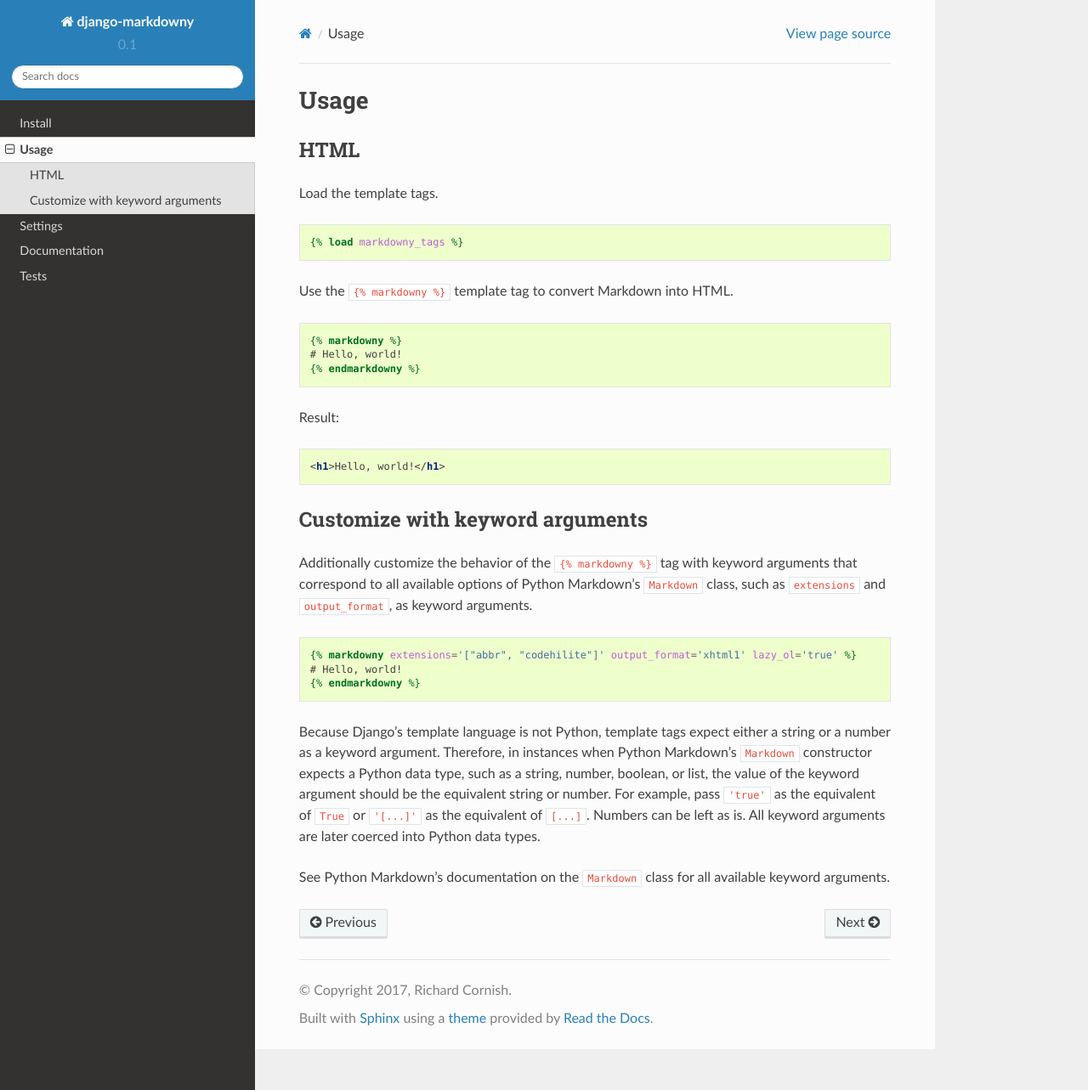
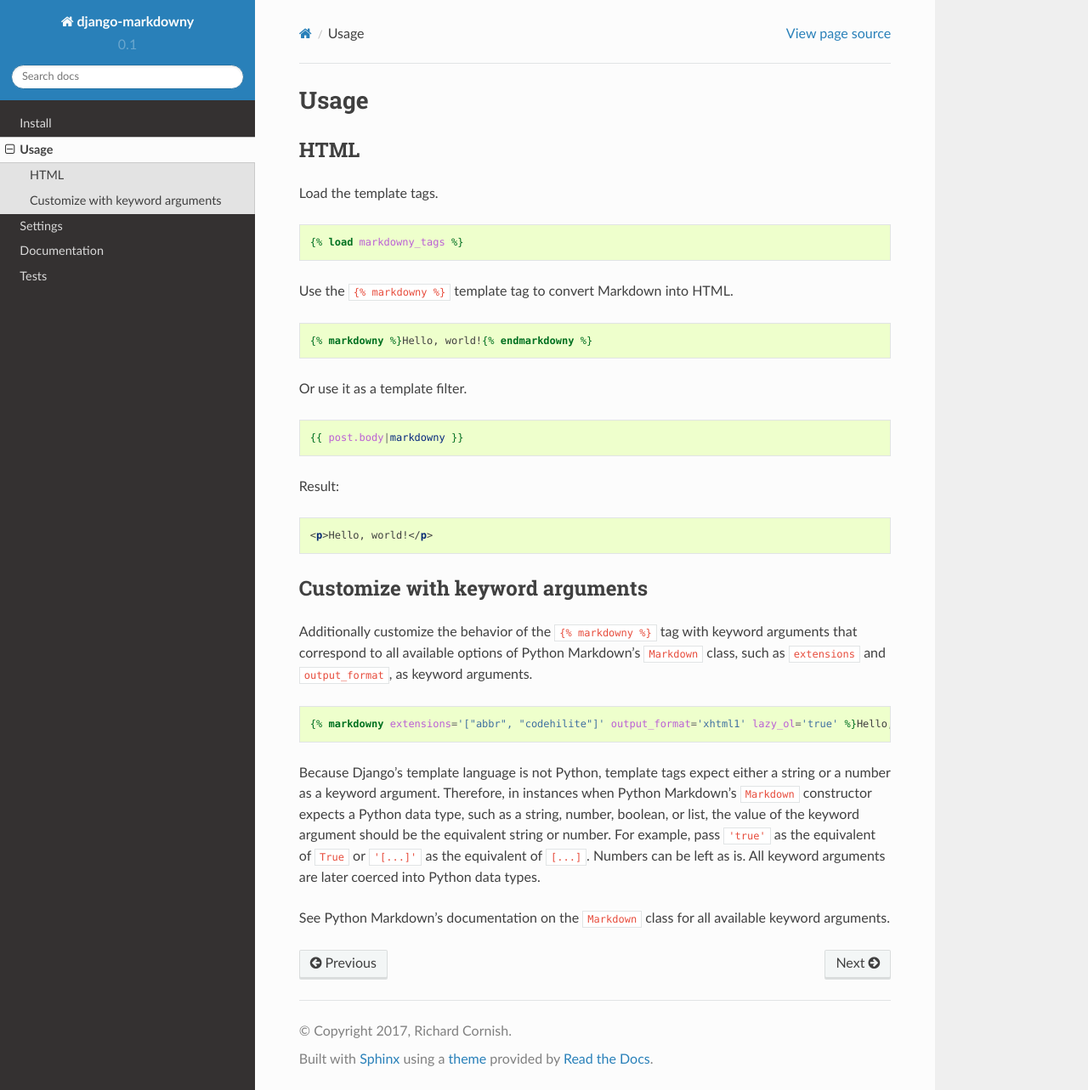
Before and after one commit to richardcornish/django-markdowny, a Sphinx documentation site: the page built from docs/usage.rst, in a window 1280 px wide and 1283 px high. Shown: the whole window at 85% size. Built offline with Sphinx 7.4.7 and the Read the Docs theme 2.0.0, drawn with Linux system fonts in a browser that asks for light colours.

Commit message:
Added template filter

```diff
--- a/docs/usage.rst
+++ b/docs/usage.rst
@@ -16,15 +16,19 @@ Use the ``{% markdowny %}`` template tag to convert Markdown into HTML.
 
 .. code-block:: django
 
-   {% markdowny %}
-   # Hello, world!
-   {% endmarkdowny %}
+   {% markdowny %}Hello, world!{% endmarkdowny %}
+
+Or use it as a template filter.
+
+.. code-block:: django
+
+   {{ post.body|markdowny }}
 
 Result:
 
 .. code-block:: html
 
-   <h1>Hello, world!</h1>
+   <p>Hello, world!</p>
 
 Customize with keyword arguments
 ================================
@@ -33,9 +37,7 @@ Additionally customize the behavior of the ``{% markdowny %}`` tag with keyword
 
 .. code-block:: django
 
-   {% markdowny extensions='["abbr", "codehilite"]' output_format='xhtml1' lazy_ol='true' %}
-   # Hello, world!
-   {% endmarkdowny %}
+   {% markdowny extensions='["abbr", "codehilite"]' output_format='xhtml1' lazy_ol='true' %}Hello, world!{% endmarkdowny %}
 
 Because Django's template language is not Python, template tags expect either a string or a number as a keyword argument. Therefore, in instances when Python Markdown's ``Markdown`` constructor expects a Python data type, such as a string, number, boolean, or list, the value of the keyword argument should be the equivalent string or number. For example, pass ``'true'`` as the equivalent of ``True`` or ``'[...]'`` as the equivalent of ``[...]``. Numbers can be left as is. All keyword arguments are later coerced into Python data types.
 
```
Also changed, not shown: README.rst (+10 -4 lines), docs/index.rst (+10 -4 lines), 1 other file.
